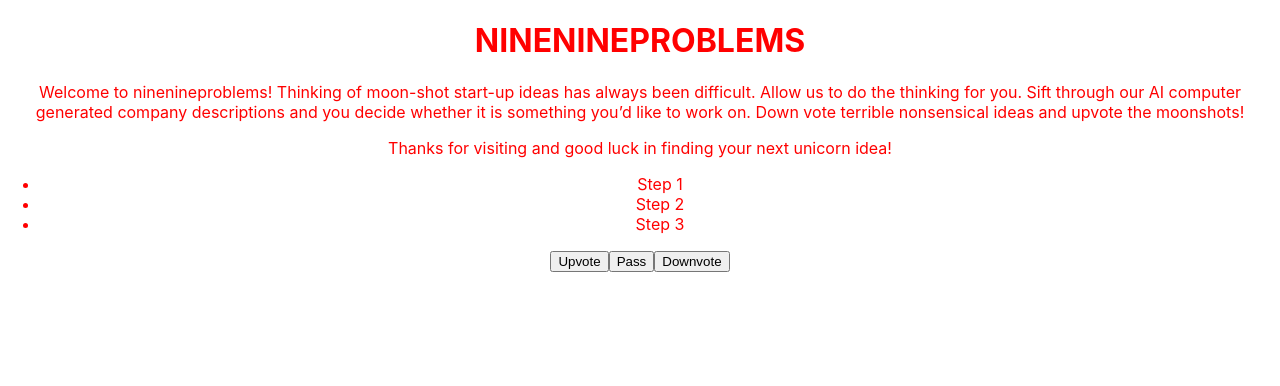
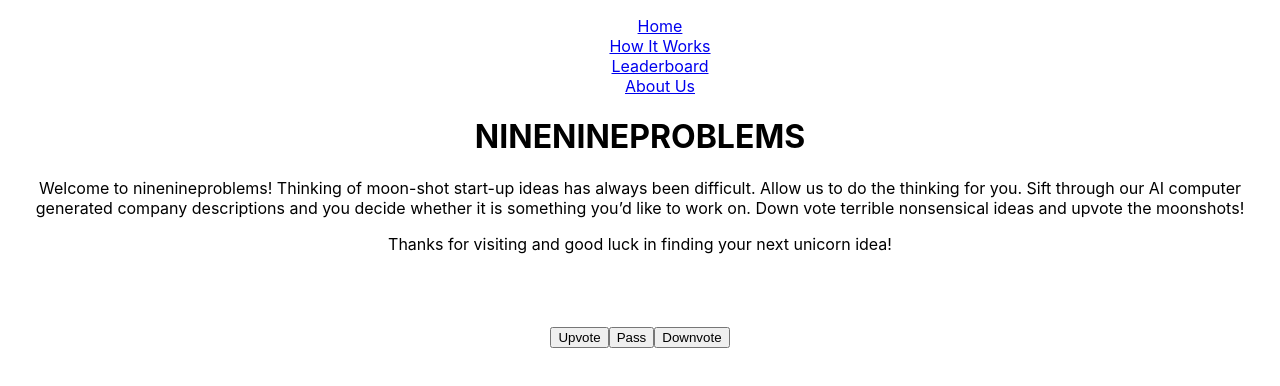
Before and after one commit to labs15-pain-point/frontend, a React (Create React App) app in the folder client/: page / in a window 1280 px wide. Shown: the top 386 px of the page. Built offline with nearby package versions, Linux system fonts and the light colour scheme; no server answers.

Commit message:
added basic navlinks to pages

```diff
--- a/client/src/components/SmallExplanation.js
+++ b/client/src/components/SmallExplanation.js
@@ -10,13 +10,6 @@ const SmallExplanation = props => {
                and upvote the moonshots!</p>
 
             <p>Thanks for visiting and good luck in finding your next unicorn idea!</p>
-
-            <ul>
-                <li>Step 1</li>
-                <li>Step 2</li>
-                <li>Step 3</li>
-            </ul>
-
         </div>
     )
 }
--- a/client/src/views/AboutUs.js
+++ b/client/src/views/AboutUs.js
@@ -1,4 +1,5 @@
 import React from 'react'
+import { NavLink } from 'react-router-dom'
 import AboutMe from '../components/AboutMe'
 
 const teamMembers = [
@@ -46,6 +47,9 @@ const teamMembers = [
 const AboutUs = props => {
     return(
         <div>
+            <NavLink exact activeClassName='activeNavButton' to='/'>
+              Home
+            </NavLink>
             {teamMembers.map(member => {
                 return <AboutMe member={member} />
             })}
--- a/client/src/views/HowItWorksView.js
+++ b/client/src/views/HowItWorksView.js
@@ -1,5 +1,6 @@
 import React from 'react'
 import styled from 'styled-components'
+import { NavLink } from 'react-router-dom'
 
 import HowItWorksIntro from '../components/HowItWorksIntro'
 import HowItWorksData from '../components/HowItWorksData'
@@ -11,6 +12,9 @@ const HowItWorksView = props => {
 
     return (
         <HowItWorksContainer>
+            <NavLink exact activeClassName='activeNavButton' to='/'>
+                Home
+            </NavLink>
             <HowItWorksIntro />
             <HowItWorksData />
             <HowItWorksGPT2 />
--- a/client/src/views/LandingView.js
+++ b/client/src/views/LandingView.js
@@ -1,4 +1,5 @@
 import React, { useState } from 'react'
+import { NavLink } from 'react-router-dom'
 import axios from 'axios'
 import styled from 'styled-components'
 
@@ -40,7 +41,28 @@ const LandingView = props => {
 
     return (
       <LandingContainer>
+
+        <ul className="navbar">
+            <NavLink exact activeClassName='activeNavButton' to='/'>
+              Home
+            </NavLink>
+            <br></br>
+            <NavLink activeClassName='activeNavButton' to='/howitworks'>
+              How It Works
+            </NavLink>
+            <br></br>
+            <NavLink activeClassName='activeNavButton' to='/leaderboard'>
+              Leaderboard
+            </NavLink>
+            <br></br>
+            <NavLink activeClassName='activeNavButton' to='/about'>
+              About Us
+            </NavLink>
+        </ul>
+
           <SmallExplantion />
+          <br></br>
+          <br></br>
           <RandomDescription company={company}/>
           <VotingComponent
               id={company.id}
@@ -54,7 +76,7 @@ const LandingView = props => {
 
 const LandingContainer = styled.div`
     text-align: center;
-    color: red;
+    color: black;
 `
 
 export default LandingView
--- a/client/src/views/LeaderboardView.js
+++ b/client/src/views/LeaderboardView.js
@@ -1,5 +1,6 @@
 //import statements
 import React, { useState } from 'react'
+import { NavLink } from 'react-router-dom'
 import useGet from '../functions/useGet'
 import LeaderboardComponent from '../components/LeaderboardComponent'
 
@@ -10,6 +11,9 @@ const Leaderboard = props => {
     console.log(leaderboard)
     return (
         <div>
+            <NavLink exact activeClassName='activeNavButton' to='/'>
+              Home
+            </NavLink>
             <LeaderboardComponent leaderboard = { leaderboard }/>
         </div>
     )
```
Lines whose indentation alone changed are shown as unchanged.
